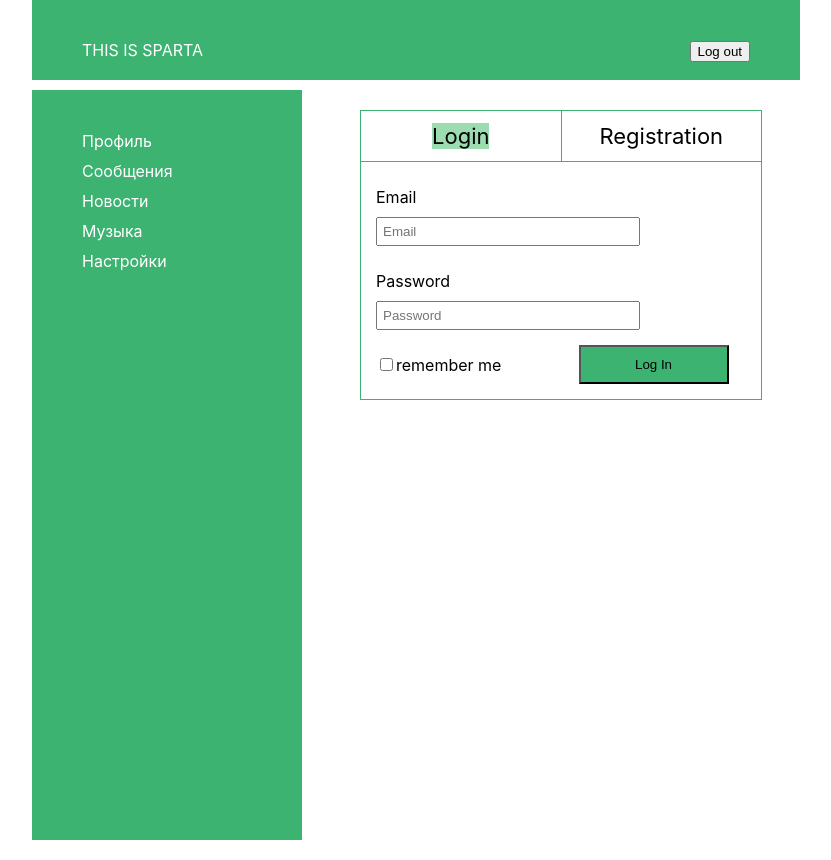
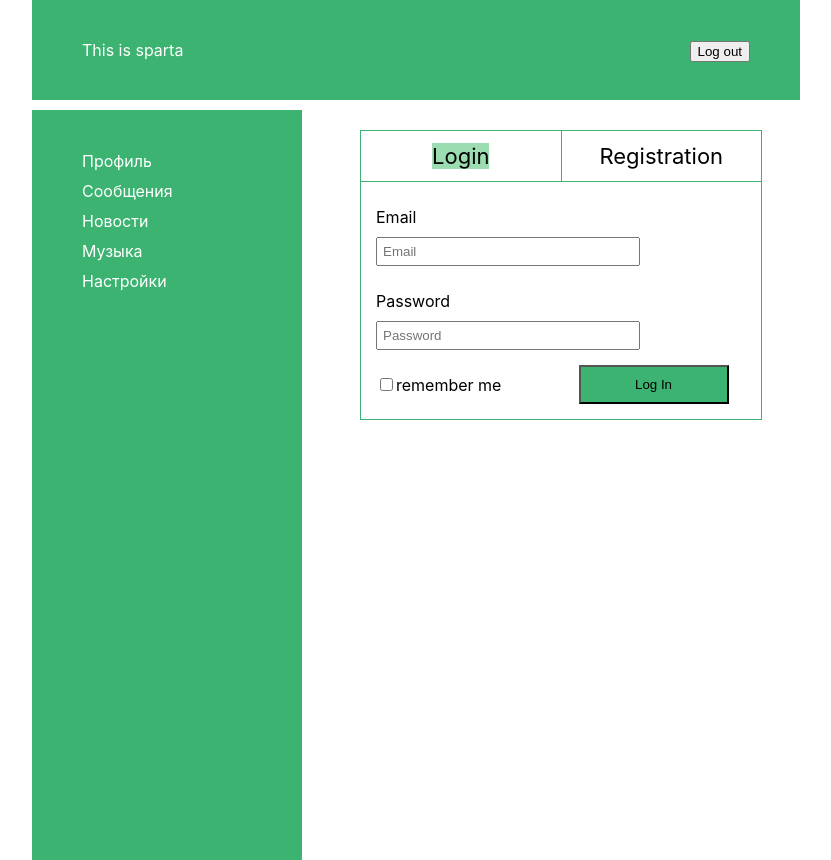
Before and after one commit to mareenas/routing, a React (Create React App) app: page / in a window 1280 px wide. Shown: the whole page, without its empty margins (224-1055 px from the left). Built offline with nearby package versions, Linux system fonts and the light colour scheme.

Commit message:
header auth

```diff
--- a/src/components/Header.js
+++ b/src/components/Header.js
@@ -7,7 +7,7 @@ import {logoutFunc} from "../actions";
 const Header = (props) => {
     return(
         <div className={style.header}>
-            <Link to="/"><span className={style.sparta}>THIS IS SPARTA</span></Link>
+            <Link to="/">{props.isAuth ? <span className={style.sparta}>{props.username}</span> : <span>This is sparta</span>}</Link>
             <Link to="/"><span className={style.logOutButton}><input type="button" onClick={props.logoutFunc} value="Log out" disabled={props.status==="INPROGRESS"} /></span></Link>
         </div>
     )
@@ -16,7 +16,9 @@ const Header = (props) => {
 const mapStateToProps = (state) => {
     return {
         loginState: state.auth.loginState,
-        status: state.login.status
+        status: state.login.status,
+        isAuth: state.auth.isAuth,
+        username: state.auth.userInfo.userName
     }
 };
 
```
